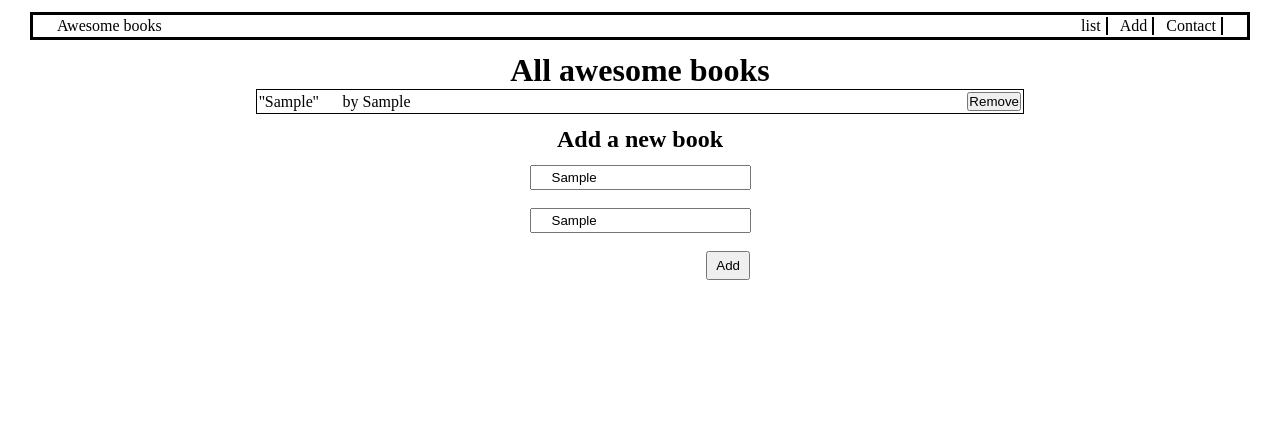
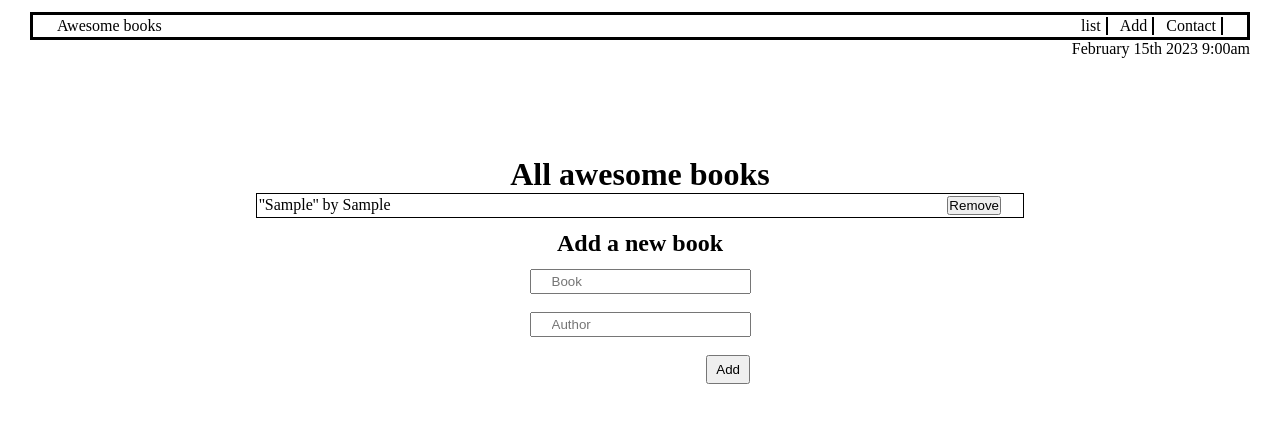
Before and after one commit to Tafloninno/Awesome_books_project, a website: page index.html in a window 1280 px wide. Both pictures are taken after typing "Sample", "Sample" into the empty fields and a click on the button "Add". Drawn offline with Linux system fonts and the light colour scheme.

```diff
--- a/index.html
+++ b/index.html
@@ -17,7 +17,11 @@
                 <li><a href="#">Contact</a></li>
              </ul>
         </nav>
+        <div class="time">
+            <p>February 15th 2023 9:00am</p>
+         </div>
     </header>
+
         <main>
             <h1>All awesome books</h1>
             <table class="container" >
--- a/main.js
+++ b/main.js
@@ -5,71 +5,76 @@
 const buttonAdd = document.querySelector('#add');
 
 class Books {
-  constructor(title, author) {
+  constructor(title, author){
     this.title = title;
     this.author = author;
+    this.id = Math.floor(Math.random() * 1000000);
   }
 }
 
 class SavelocalItems {
-  static getBook() {
+   static getBook(){
     let books;
-    if (localStorage.getItem('books') === null) {
-      books = [];
-    } else {
-      books = JSON.parse(localStorage.getItem('books'));
+    if(localStorage.getItem('books') === null){
+      books = []
+    }else {
+      books = JSON.parse(localStorage.getItem('books'))
     }
     return books;
-  }
+   }
+   static saveItem(book){
+      const books = SavelocalItems.getBook()
+      books.push(book)
+      localStorage.setItem('books', JSON.stringify(books))
+   }
 
-  static saveItem(book) {
+  static removeBook(id) {
     const books = SavelocalItems.getBook();
-    books.push(book);
-    localStorage.setItem('books', JSON.stringify(books));
-  }
-
-  static removeBooks(author) {
-    const books = SavelocalItems.getBook();
-    const updatedBooks = books.filter((book) => book.author !== author);
+    const updatedBooks = books.filter(book => book.id !== id);
     localStorage.setItem('books', JSON.stringify(updatedBooks));
   }
 }
 
 class ListBooks {
-  static displaybooks() {
-    const booksInserted = SavelocalItems.getBook();
-    booksInserted.forEach((book) => ListBooks.addBooks(book));
+  static displaybooks(){
+    const booksInserted = SavelocalItems.getBook()
+    booksInserted.forEach(book => ListBooks.addBook(book))
   }
 
-  static addBooks(book) {
-    const bookHolder = document.createElement('tr');
+  static addBook(book) {
+    let bookHolder = document.createElement('tr')
     bookHolder.innerHTML = `
-    <td>''${book.title}'' <span> by </span> ${book.author}</td>
-    <button><a href="#" class="remove">Remove</button>
-      `;
-    bookList.appendChild(bookHolder);
+      <td>''${book.title}'' by ${book.author}</td>
+      <td><button class="remove" data-id="${book.id}">Remove</button></td>
+    `
+    bookList.appendChild(bookHolder)
   }
 
-  static DeleteBook(item) {
-    if (item.classList.contains('remove')) {
-      const books = item.parentElement.previousElementSibling.textContent.split('by')[1].trim();
-      item.parentElement.parentElement.remove();
-      SavelocalItems.removeBooks(books);
+  static deleteBook(id) {
+    const bookRow = document.querySelector(`[data-id="${id}"]`).closest('tr');
+    if (bookRow) {
+      bookRow.remove();
+      SavelocalItems.removeBook(id);
     }
   }
 }
 
 ListBooks.displaybooks();
 
-buttonAdd.addEventListener('click', (e) => {
+buttonAdd.addEventListener('click', (e)=>{
   e.preventDefault();
-  const title = bookInput.value;
-  const author = authorInput.value;
-  const book = new Books(title, author);
-  ListBooks.addBooks(book);
-  SavelocalItems.saveItem(book);
-});
+  let title = bookInput.value;
+  let author = authorInput.value;
+  const book = new Books(title, author)
+  ListBooks.addBook(book)
+  SavelocalItems.saveItem(book)
+  bookInput.value = '';
+  authorInput.value = '';
+})
 
-bookList.addEventListener('click', (e) => {
-  ListBooks.DeleteBook(e.target);
-});
+bookList.addEventListener('click',(e)=>{
+  if (e.target.classList.contains('remove')) {
+    const id = parseInt(e.target.dataset.id, 10);
+    ListBooks.deleteBook(id);
+  }
+})
--- a/style.css
+++ b/style.css
@@ -15,7 +15,6 @@
   padding: 2px 24px;
   border: 3px solid black;
   margin-top: 12px;
-  margin-bottom: 12px;
 }
 .nav_bar ul{
   display: flex;
@@ -30,6 +29,11 @@
 .nav_bar a{
   text-decoration: none;
   color: black;
+}
+.time{
+  display: flex;
+  justify-content: flex-end;
+  margin-bottom: 8%;
 }
 
 
```
